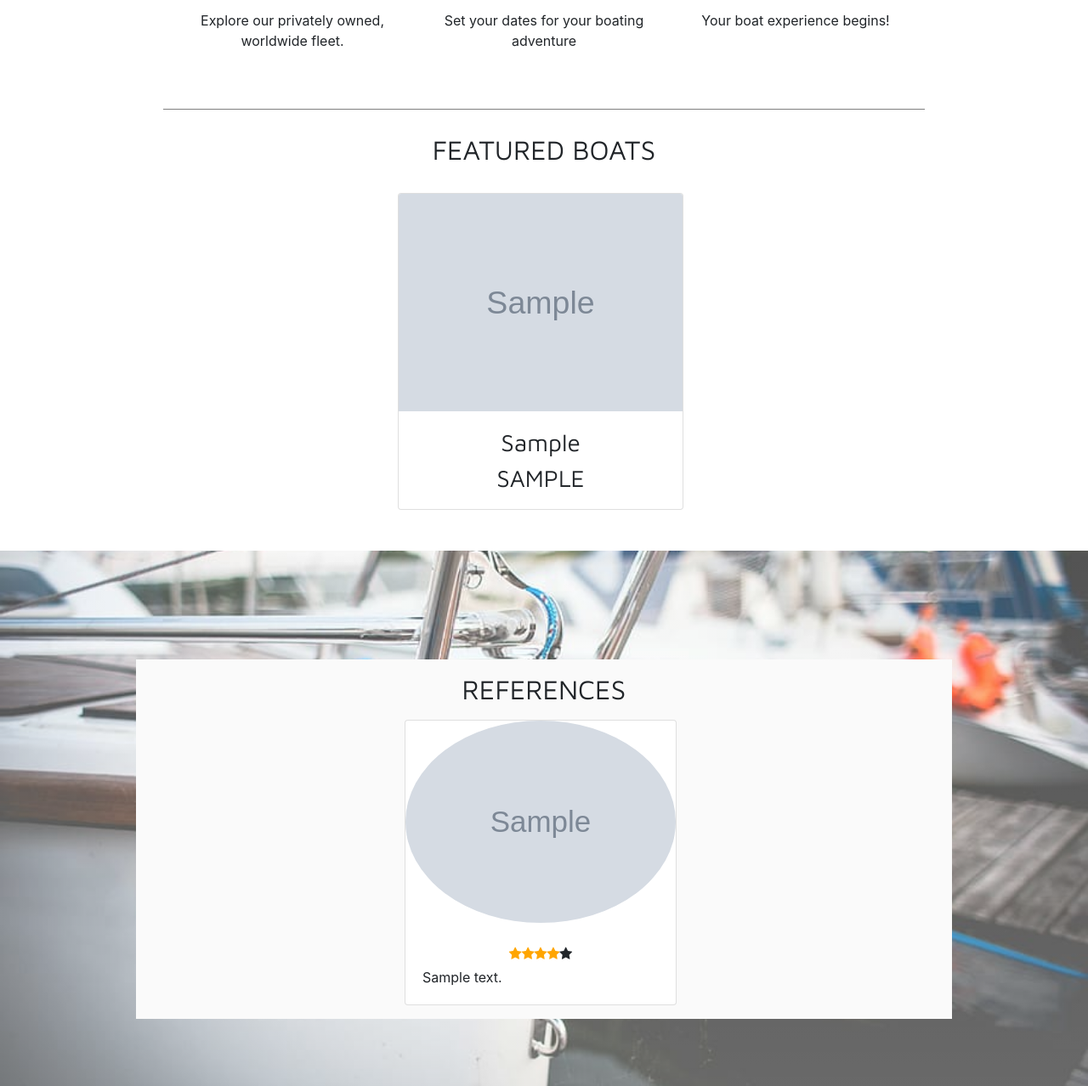
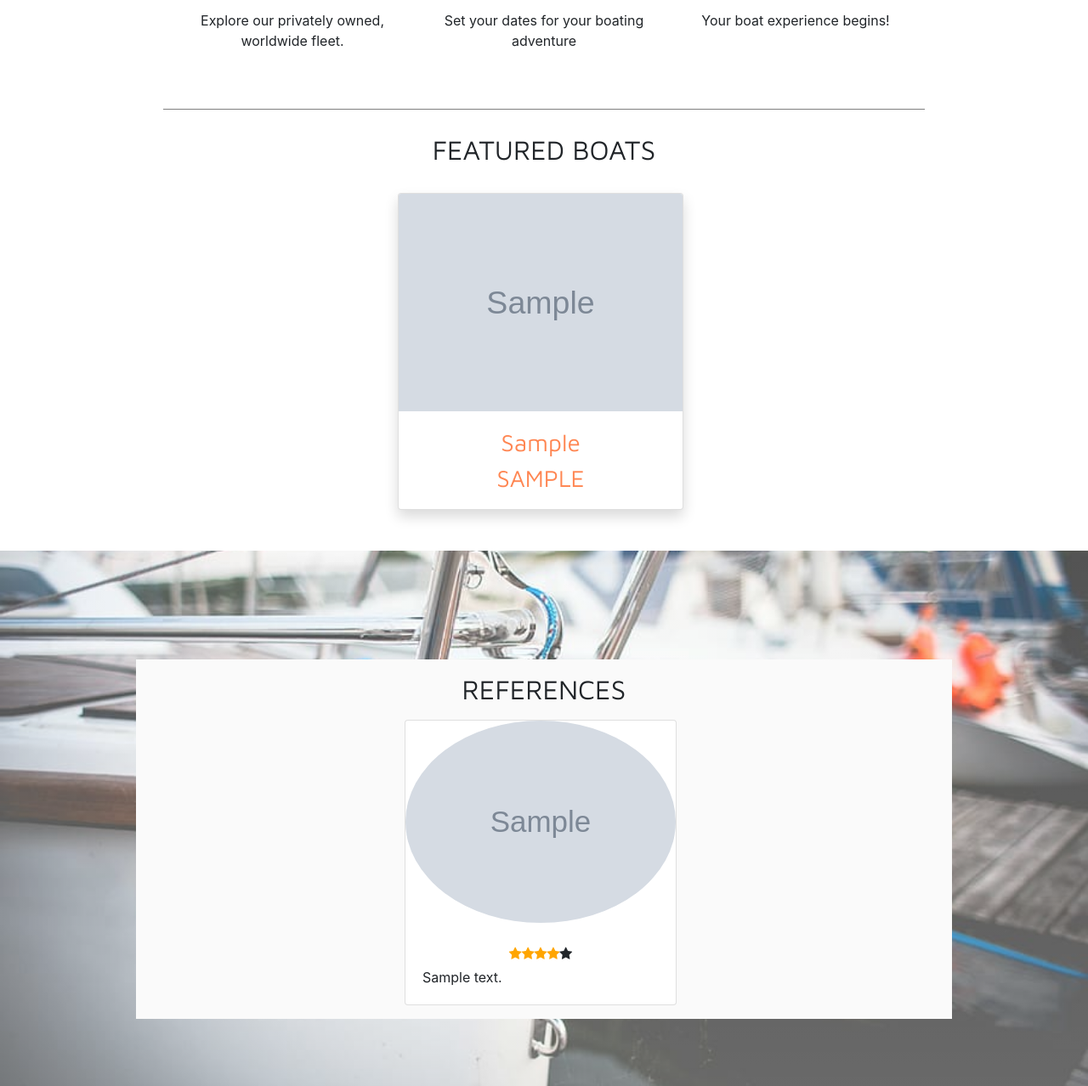
Before and after one commit to OlaQla/BoatRental, a Django app: page / in a window 1280 px wide. Shown: the part 797-2075 px from the top of the page at 85% size. Run offline with Django 3.2, Linux system fonts and the light colour scheme; tables that the repository leaves empty hold one stand-in row (values such as "Sample post"); grey boxes marked "Sample" are stand-in pictures; some libraries are stand-ins or nearby versions.

Commit message:
added links to featured boats to view boat details

```diff
--- a/homepage/templates/index.html
+++ b/homepage/templates/index.html
@@ -10,7 +10,8 @@
     <h3 class="display-4 jumbotron-text">Your adventure starts here!</h3>
     <p class="lead jumbotron-text">Hire luxury boat in best price!</p>
   </div>
-</div> <!--div end jumbotron -->
+</div>
+<!--div end jumbotron -->
 
 <!-- search, book, enjoy section-->
 <section>
@@ -42,9 +43,12 @@
         <p clas="text-center p-1">Your boat experience begins!</p>
       </div>
     </div><!-- end enjoy -->
-  </div> <!--end row -->
-  <div class=" mb-1 space"></div> <!--line space between sections-->
-</section><!--end section-->
+  </div>
+  <!--end row -->
+  <div class=" mb-1 space"></div>
+  <!--line space between sections-->
+</section>
+<!--end section-->
 
 <!--  featured boats section-->
 <article>
@@ -52,15 +56,18 @@
   <div class="row m-auto d-flex justify-content-center">
     {% for boat in featured_boats %}
     <!--featured boat cord-->
-    <div class="card mr-md-2" style="width: 21rem;">
+    <div class="card shadow card-item mr-md-2" style="width: 21rem;">
+      <a href="{% url 'boat_details' boat_id=boat.id%}" class="link-card-boat">
         <img src="{{ MEDIA_URL }}{{ boat.image }}" class="card-img-top img-responsive" alt="featured boat">
         <div class="card-body">
           <h3 class="card-text text-center">{{boat.boatType}}</h3>
           <h3 class="card-text text-center">{{boat.model|upper}}</h3>
         </div>
+      </a>
     </div>
     {% endfor %}
-  </div> <!--end row -->
+  </div>
+  <!--end row -->
 </article><!-- end article -->
 
 
--- a/static/css/styles.css
+++ b/static/css/styles.css
@@ -144,9 +144,18 @@ a:visited {
   text-decoration: none;
 }
 
+a.link-card-boat{
+  color: #ff8652;
+}
+
 /* boats - cards and detailed view styles */
 
 .active-navy input[type="text"]:focus:not([readonly]) {
+  border: 1px solid #272743;
+  box-shadow: 0 0 0 1.3px #272743;
+}
+
+.active-navy input[type="number"]:focus:not([readonly]) {
   border: 1px solid #272743;
   box-shadow: 0 0 0 1.3px #272743;
 }
```
Also changed, not shown: boats/templates/boats.html (+5 -5 lines), cart/templates/cart.html (+20 -15 lines). Lines whose indentation alone changed are shown as unchanged.
